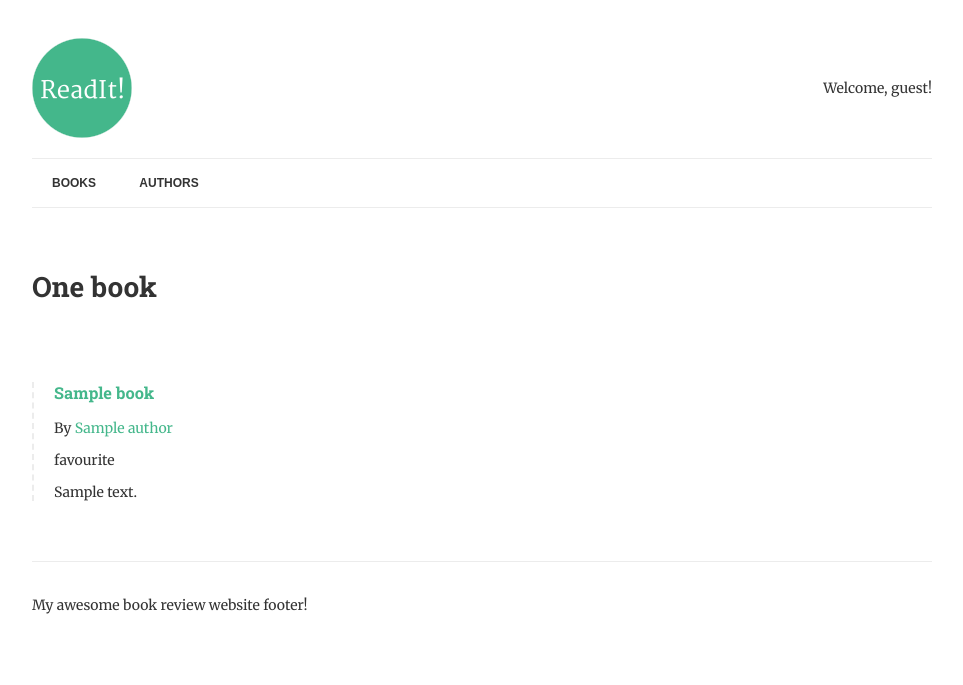
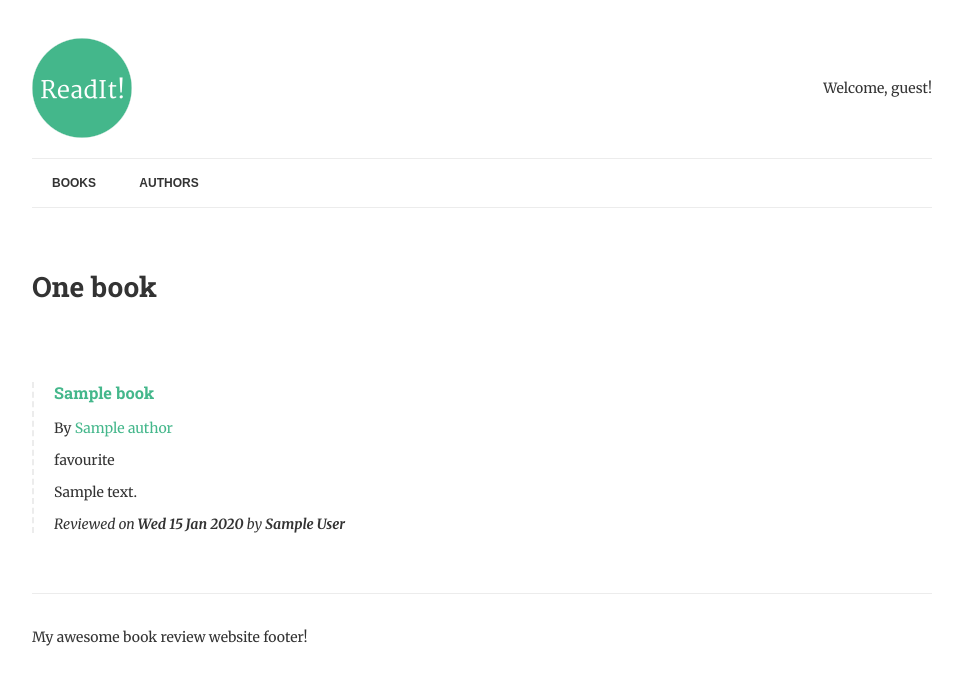
Before and after one commit to madrus/django-readit, a Django app: page / in a window 1280 px wide. Shown: the top 685 px of the page, without its empty margins (158-1121 px from the left). Run offline with Django 3.2, Linux system fonts and the light colour scheme; tables that the repository leaves empty hold one stand-in row (values such as "Sample post").

Commit message:
added reviewed_by field to Book

```diff
--- a/readit/books/admin.py
+++ b/readit/books/admin.py
@@ -5,7 +5,7 @@ from .models import Author, Book
 class BookAdmin(admin.ModelAdmin):
     fieldsets = [
         ("Book Details", {"fields": ["title", "authors"]}),
-        ("Review", {"fields": ["is_favourite", "review", "date_reviewed"]}),
+        ("Review", {"fields": ["is_favourite", "review", "reviewed_by", "date_reviewed"]}),
     ]
 
     readonly_fields = ("date_reviewed", )
--- a/readit/books/forms.py
+++ b/readit/books/forms.py
@@ -24,7 +24,7 @@ class ReviewForm(forms.Form):
 class BookForm(forms.ModelForm):
     class Meta:
         model = Book
-        fields = ['title', 'authors']
+        fields = ['title', 'authors', 'reviewed_by']
 
     def clean(self):
         # Super the clean method to maintain main validation and error messages
@@ -42,5 +42,6 @@ class BookForm(forms.ModelForm):
                 code='bookexists'
             )
 
+        # raise this exception if the error is that the book does not exist
         except Book.DoesNotExist:
             return self.cleaned_data
--- a/readit/books/models.py
+++ b/readit/books/models.py
@@ -1,3 +1,4 @@
+from django.contrib.auth.models import User
 from django.core.urlresolvers import reverse
 from django.db import models
 from django.utils.timezone import now
@@ -8,6 +9,7 @@ class Book(models.Model):
     title = models.CharField(max_length=150)
     authors = models.ManyToManyField("Author", related_name="books")
     review = models.TextField(blank=True, null=True)
+    reviewed_by = models.ForeignKey(User, blank= True, null=True, related_name="reviews")
     date_reviewed = models.DateTimeField(blank=True, null=True)
     is_favourite = models.BooleanField(default=False, verbose_name="Favourite?")
 
--- a/readit/books/templates/author.html
+++ b/readit/books/templates/author.html
@@ -9,6 +9,12 @@
             {% if book.is_favourite %}
             <p class="highlight">favourite</p>{% endif %}
             <p>{{ book.review|linebreaks }}</p>
+            <p class="meta">
+                Reviewed on <strong>{{ book.date_reviewed|date:"D d M Y" }}</strong>
+                {% if book.reviewed_by %}
+                by <strong>{{ book.reviewed_by.get_full_name|default:book.reviewed_by.username }}</strong>
+                {% endif %}
+            </p>
         </div>
         {% endif %}
     {% endfor %}
--- a/readit/books/templates/book-detail.html
+++ b/readit/books/templates/book-detail.html
@@ -4,4 +4,10 @@
     {% if book.is_favourite %}
     <p class="highlight">favourite</p>{% endif %}
     <p>{{ book.review|linebreaks }}</p>
+    <p class="meta">
+        Reviewed on <strong>{{ book.date_reviewed|date:"D d M Y" }}</strong>
+        {% if book.reviewed_by %}
+        by <strong>{{ book.reviewed_by.get_full_name|default:book.reviewed_by.username }}</strong>
+        {% endif %}
+    </p>
 </div>
--- a/readit/books/views.py
+++ b/readit/books/views.py
@@ -87,6 +87,7 @@ def review_book(request, pk):
         if form.is_valid():
             book.is_favourite = form.cleaned_data['is_favourite']
             book.review = form.cleaned_data['review']
+            book.reviewed_by = request.user
             book.save()
 
             return redirect('review-books')
```
Also changed, not shown: readit/books/templates/list-to-review.html (+25 -5 lines), readit/books/migrations/0003_book_reviewed_by.py (added).
